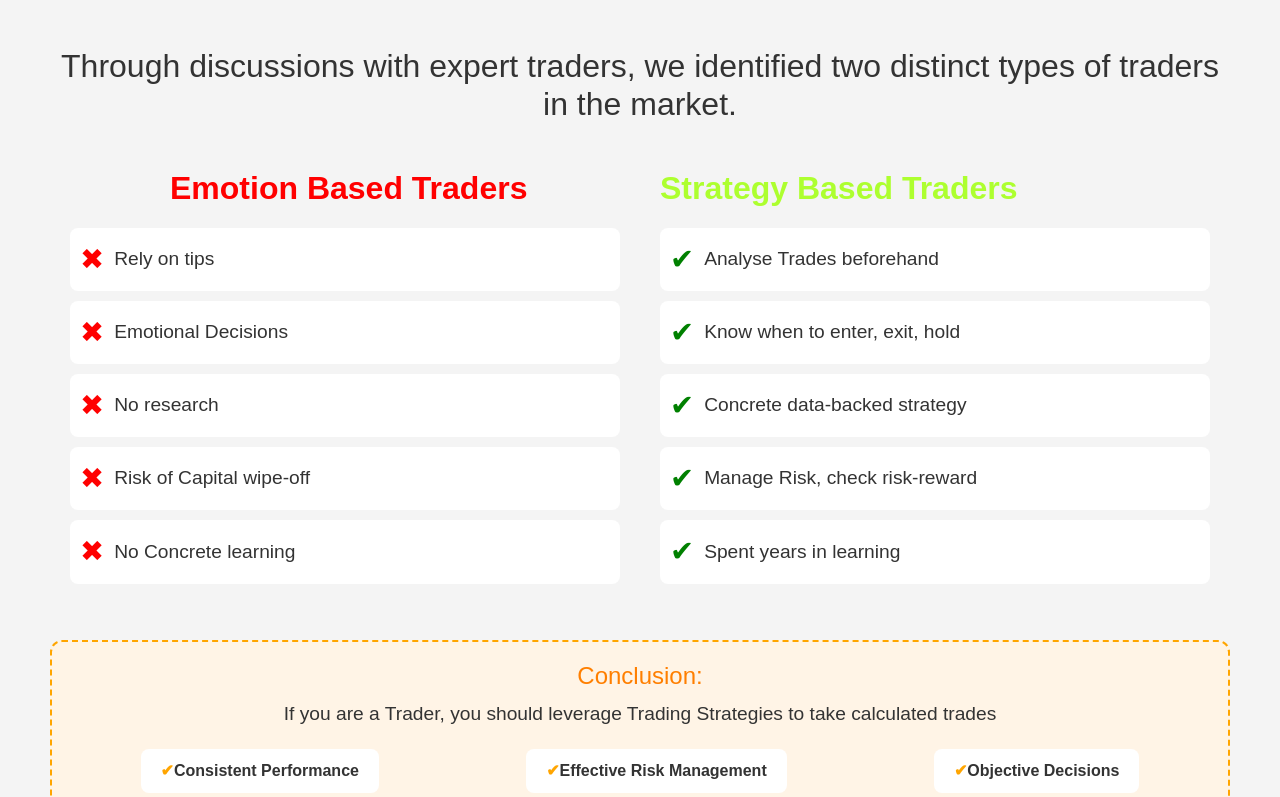
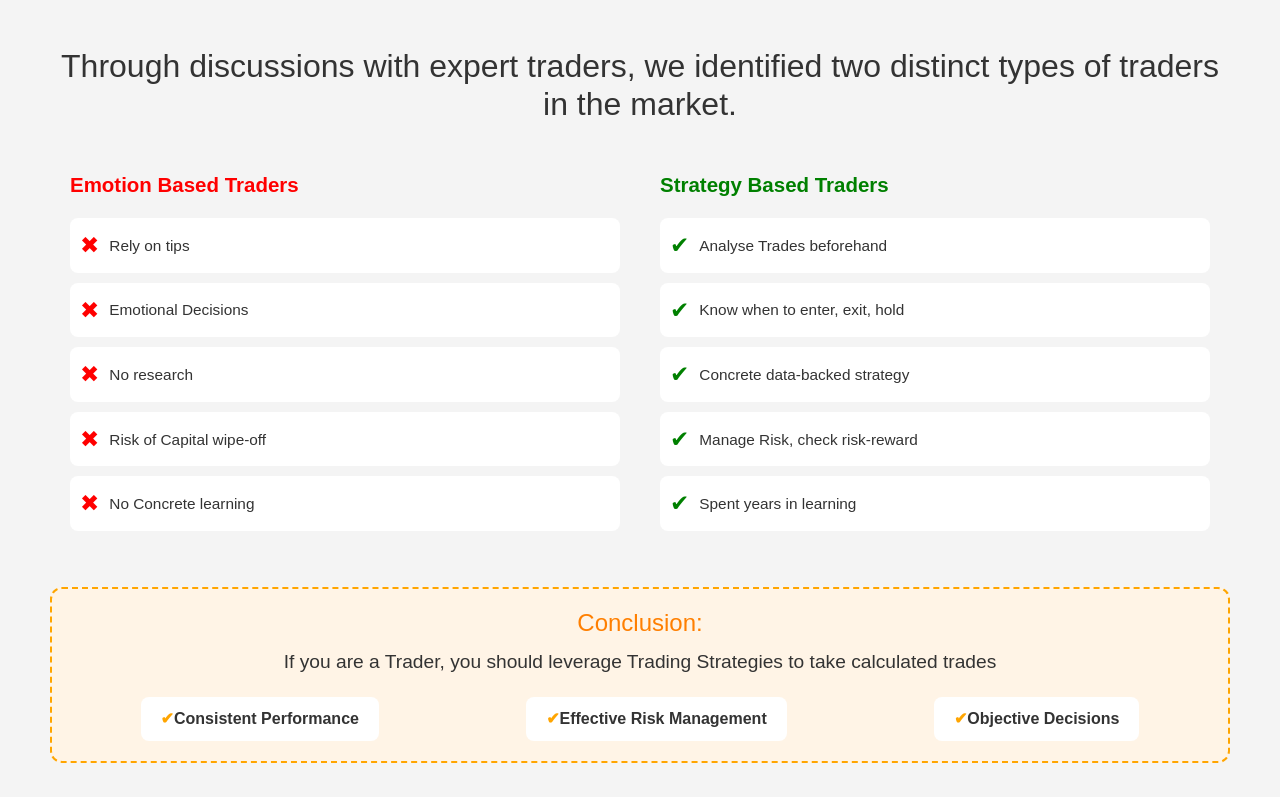
Before and after one commit to CatalystDesign5/StockMarketBible, a plain HTML site: page index.html in a window 1280 px wide. Shown: the part 1522-2319 px from the top of the page. Drawn offline with nearby package versions, Linux system fonts and the light colour scheme.

Commit message:
updated commit

```diff
--- a/assets/css/style.css
+++ b/assets/css/style.css
@@ -277,7 +277,7 @@ footer{
 
         .text-content {
             flex: 1;
-            font-size: 1.0em;
+            font-size: 0.8em;
             color: #333;
             text-align: left;
             margin-right: 20px;
@@ -313,7 +313,7 @@ footer{
 
         .text-content2 {
             flex: 1;
-            font-size: 1.0em;
+            font-size: 0.8em;
             color: #333;
             text-align: left;
             margin-left: 20px;
--- a/index.html
+++ b/index.html
@@ -33,7 +33,7 @@
 
     <div class="book-section">
         <div class="book">
-            <img src="./assets/img/3456.jpg" alt="Trading Mastermind">
+            <img src="./assets/img/3456.png" alt="Trading Mastermind">
             <h3 class="book-title">Trading Mastermind</h3>
             <p class="book-details">Learn to read the language of financial markets with Japanese candlesticks.<br>
                 A proven, profitable system for consistent trading success.</p>
@@ -80,7 +80,7 @@
 
         <div class="f-o-stats">
             <div class="text-content">
-                <p><strong style="padding-left: 100px; color: red;">Emotion Based Traders </strong></p>
+                <p><strong style="white-space: nowrap; color: red; font-size: 0.8em;">Emotion Based Traders </strong></p>
                 <ul class="trader-list">
                     <li><span style="color: red;">&#x2716;</span> Rely on tips</li>
                     <li><span style="color: red;">&#x2716;</span> Emotional Decisions</li>
@@ -91,7 +91,7 @@
 
             </div>
             <div class="text-content2">
-                <p><strong style="padding-right: 100px; color: greenyellow;">Strategy Based Traders </strong></p>
+                <p><strong style="white-space: nowrap; color: green; font-size: 0.8em;">Strategy Based Traders </strong></p>
                 <ul class="trader-list">
                     <li><span style="color: green;">&#x2714;</span> Analyse Trades beforehand</li>
                     <li><span style="color: green;">&#x2714;</span> Know when to enter, exit, hold</li>
```
Also changed, not shown: 1 other file.
